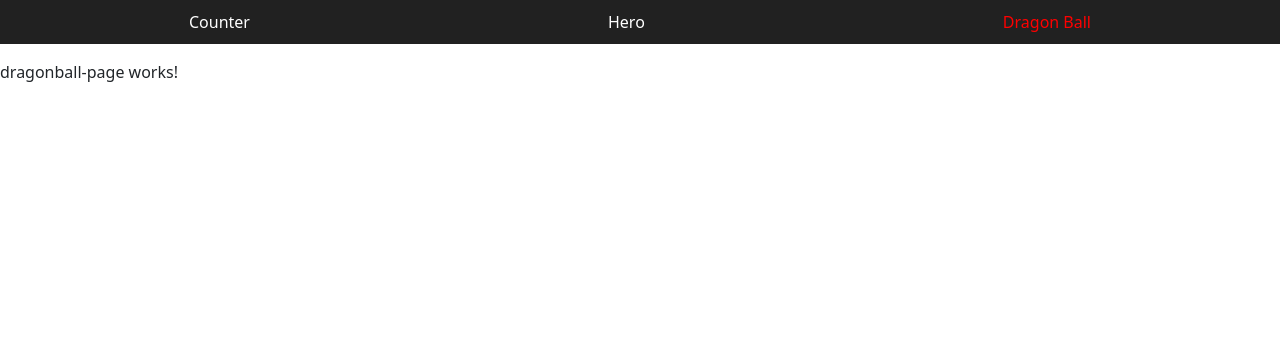
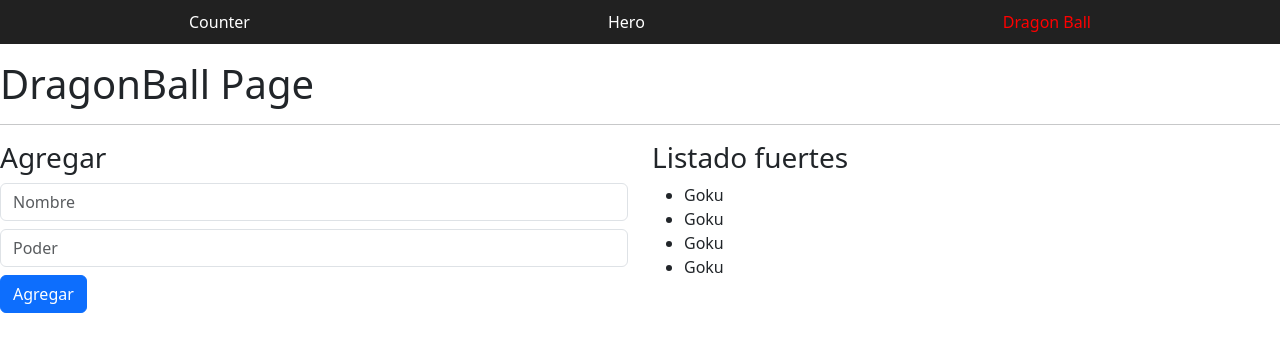
Before and after one commit to CarlosGal19/First_Angular_Practice, an Angular app: page /dragonball in a window 1280 px wide. Shown: the top 352 px of the page. Built offline with nearby package versions, Linux system fonts and the light colour scheme.

Commit message:
feat: generate form

```diff
--- a/src/app/pages/dragonball-page/dragonball-page.html
+++ b/src/app/pages/dragonball-page/dragonball-page.html
@@ -1 +1,42 @@
-<p>dragonball-page works!</p>
+<h1>DragonBall Page</h1>
+<hr />
+
+<section class="row">
+  <div class="col-12 col-sm-6">
+    <h3>Agregar</h3>
+
+    <input
+      type="text"
+      class="form-control"
+      placeholder="Nombre"
+    />
+
+    <input
+      type="number"
+      class="form-control mt-2"
+      placeholder="Poder"
+    />
+
+    <button class="mt-2 btn btn-primary">
+      Agregar
+    </button>
+  </div>
+
+  <div class="col-12 col-sm-6">
+    <h3>Listado fuertes</h3>
+    <ul>
+      <li>
+        Goku
+      </li>
+      <li>
+        Goku
+      </li>
+      <li>
+        Goku
+      </li>
+      <li>
+        Goku
+      </li>
+    </ul>
+  </div>
+</section>
```
